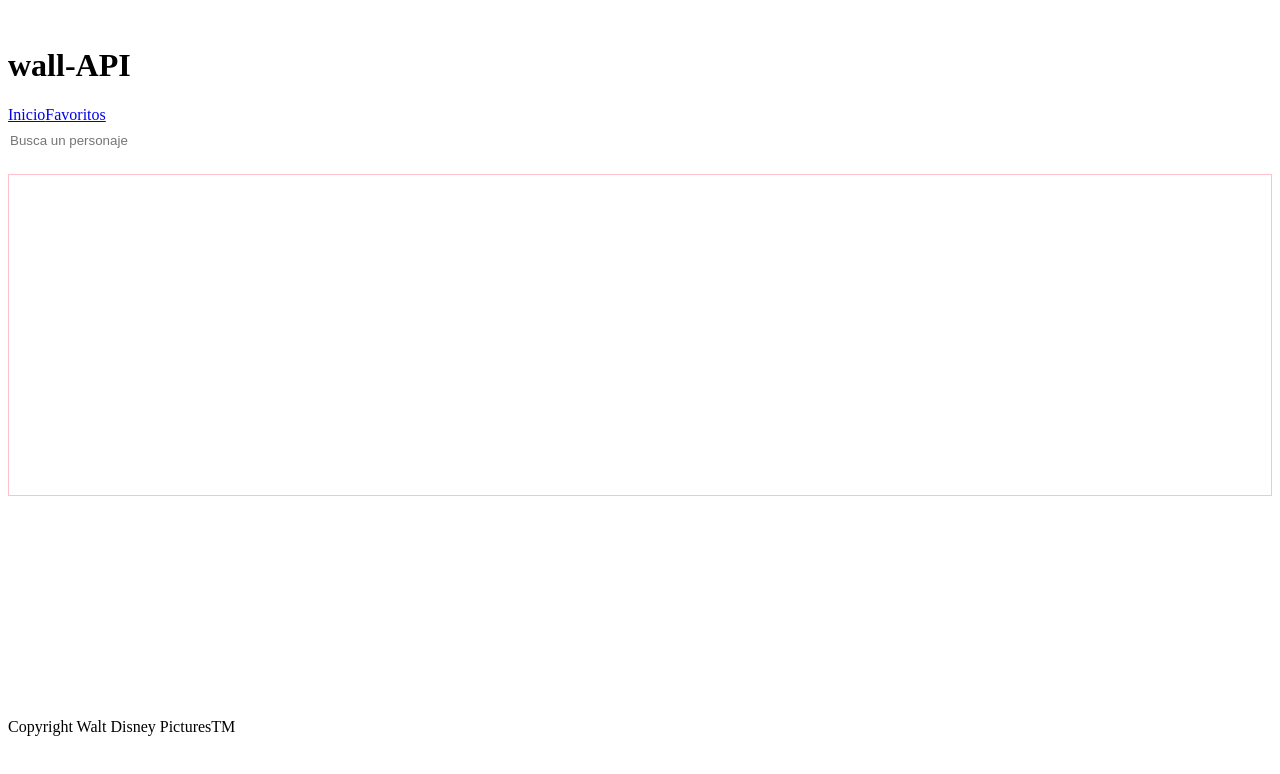
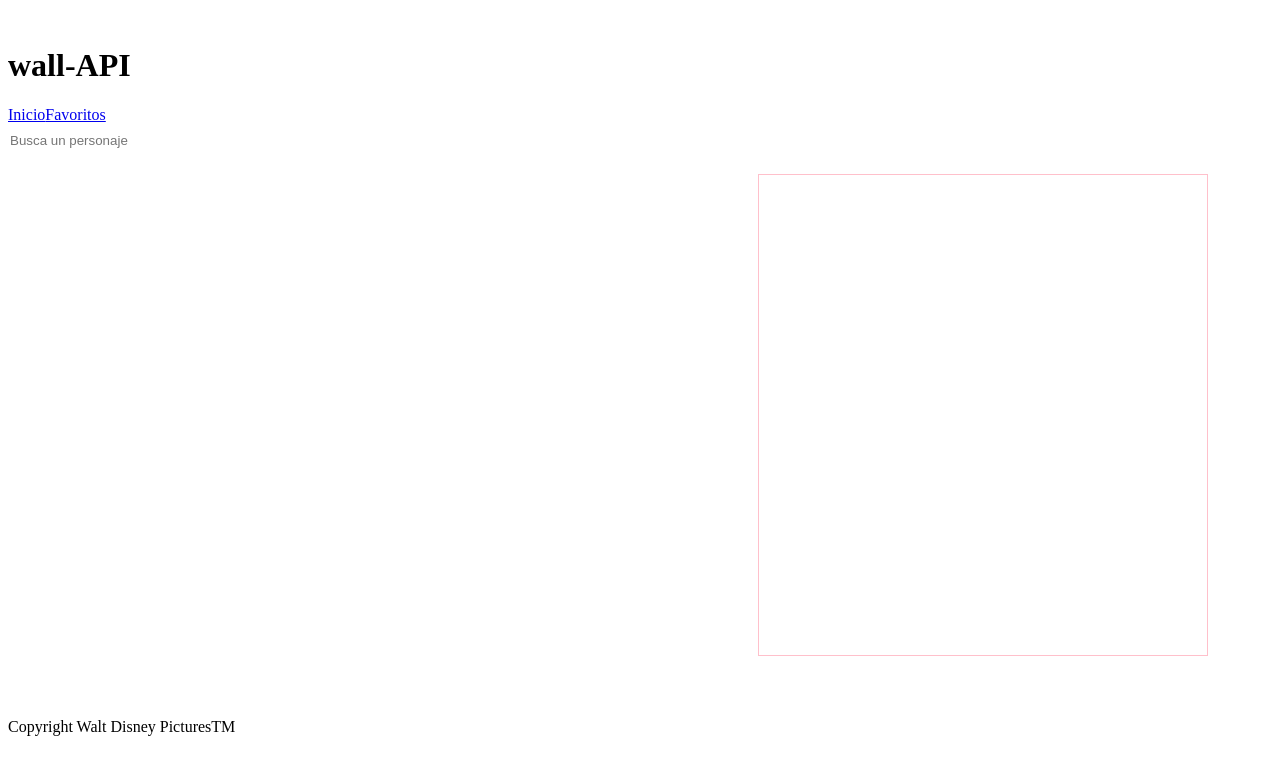
Before and after one commit to prlongoria/Disney, a Vue app: page / in a window 1280 px wide. Shown: the top 774 px of the page. Built offline with nearby package versions, Linux system fonts and the light colour scheme.

Commit message:
Pruebas de api

```diff
--- a/src/components/my-components/panelIndex.vue
+++ b/src/components/my-components/panelIndex.vue
@@ -10,7 +10,10 @@ export default {
 </template>
 <style lang="css" scoped>
     .indexPanel{
-        height: 40vh;
+        height: 60vh;
+        width: 35vw;
+        float: right;
+        margin-right: 5vw;
         border: 1px solid pink;
     }
 </style>
--- a/src/views/HomeView.vue
+++ b/src/views/HomeView.vue
@@ -1,18 +1,23 @@
 <script setup>
 import SearchBar from '../components/my-components/searchBar.vue';
 import PanelIndex from '../components/my-components/panelIndex.vue';
+import { dataAPI } from '../stores/dataAPI.js';
+import { computed } from 'vue';
+console.log(dataAPI);
 </script>
 
 <template>
   <main>
     <SearchBar></SearchBar>
     <PanelIndex></PanelIndex>
+    <div><p>{{ dataAPI }}</p></div>
   </main>
 </template>
 
 <style lang="css" scoped>
     main{
       height: 70vh;
+      background-color: ;
     }
 
 </style>
```
Also changed, not shown: src/stores/dataAPI.js (added).
